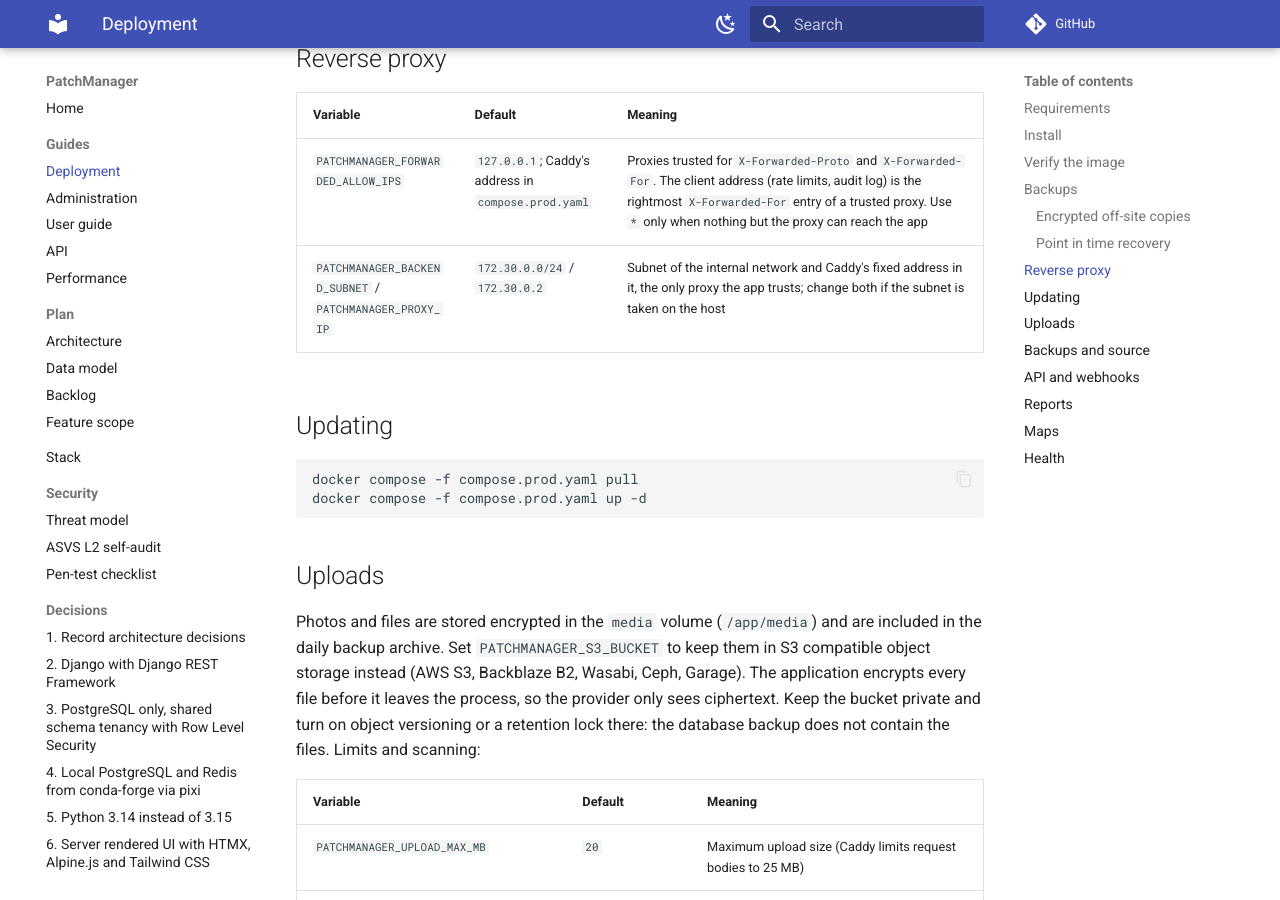
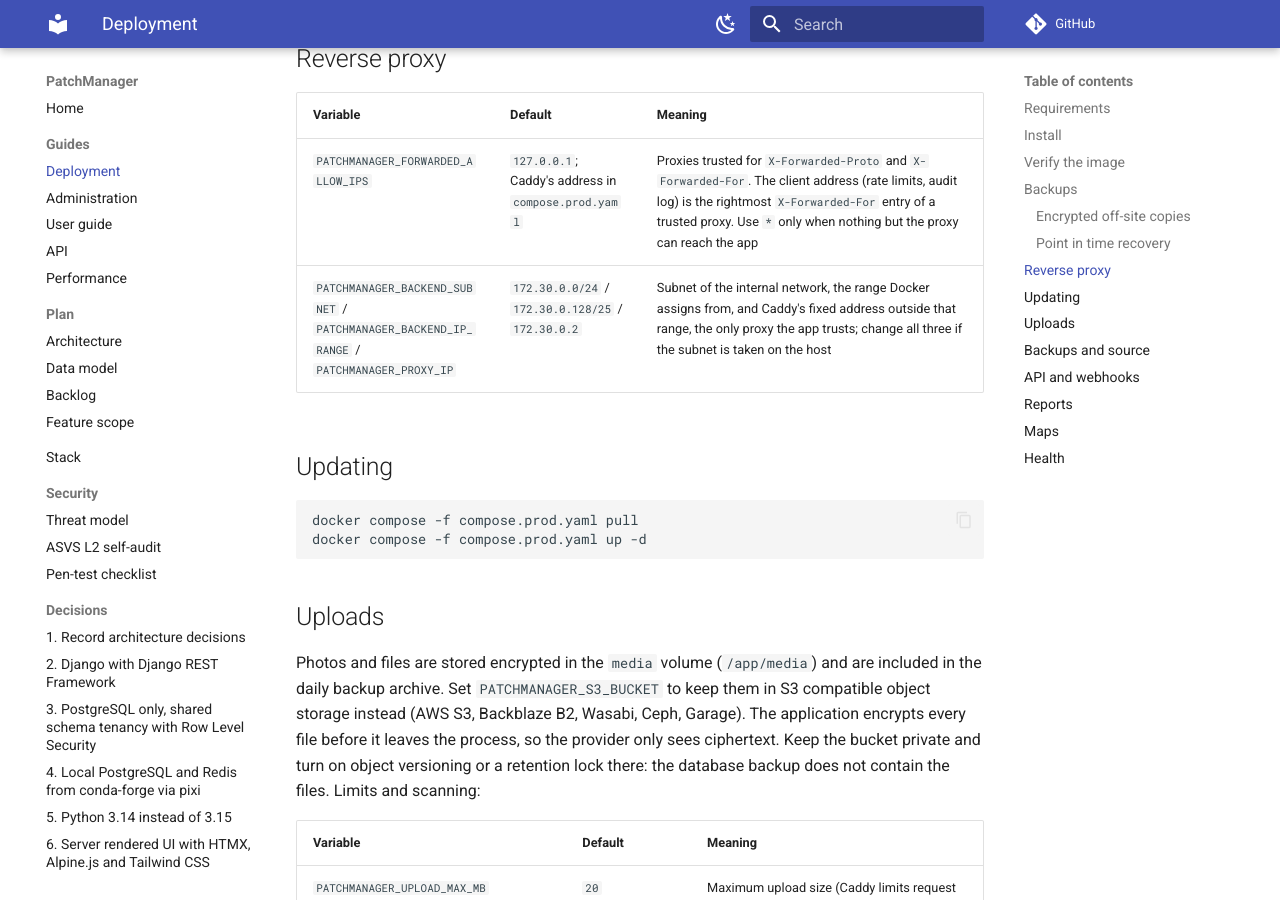
Before and after one commit to MalteKiefer/PatchManager, an MkDocs documentation site: the page built from docs/guides/deployment.md, in a window 1280 px wide and 900 px high, scrolled down 3312 px. Built offline with MkDocs 1.6.1 and Material for MkDocs 9.7.7, drawn with Linux system fonts in a browser that asks for light colours; comment, search, counter and statistics services are not loaded.

Commit message:
Keep Caddy's fixed address out of the dynamic range
Containers starting before Caddy could take 172.30.0.2, so Caddy failed
with "Address already in use". Docker now assigns dynamic addresses
from the upper half of the backend subnet only.

```diff
--- a/compose.prod.yaml
+++ b/compose.prod.yaml
@@ -203,6 +203,8 @@
     ipam:
       config:
         - subnet: ${PATCHMANAGER_BACKEND_SUBNET:-172.30.0.0/24}
+          # Dynamic addresses come from the upper half, so Caddy's fixed one stays free.
+          ip_range: ${PATCHMANAGER_BACKEND_IP_RANGE:-172.30.0.128/25}
   egress:
   offsite:
 
--- a/docs/guides/deployment.md
+++ b/docs/guides/deployment.md
@@ -156,7 +156,7 @@
 | Variable | Default | Meaning |
 |---|---|---|
 | `PATCHMANAGER_FORWARDED_ALLOW_IPS` | `127.0.0.1`; Caddy's address in `compose.prod.yaml` | Proxies trusted for `X-Forwarded-Proto` and `X-Forwarded-For`. The client address (rate limits, audit log) is the rightmost `X-Forwarded-For` entry of a trusted proxy. Use `*` only when nothing but the proxy can reach the app |
-| `PATCHMANAGER_BACKEND_SUBNET` / `PATCHMANAGER_PROXY_IP` | `172.30.0.0/24` / `172.30.0.2` | Subnet of the internal network and Caddy's fixed address in it, the only proxy the app trusts; change both if the subnet is taken on the host |
+| `PATCHMANAGER_BACKEND_SUBNET` / `PATCHMANAGER_BACKEND_IP_RANGE` / `PATCHMANAGER_PROXY_IP` | `172.30.0.0/24` / `172.30.0.128/25` / `172.30.0.2` | Subnet of the internal network, the range Docker assigns from, and Caddy's fixed address outside that range, the only proxy the app trusts; change all three if the subnet is taken on the host |
 
 ## Updating
 
```
